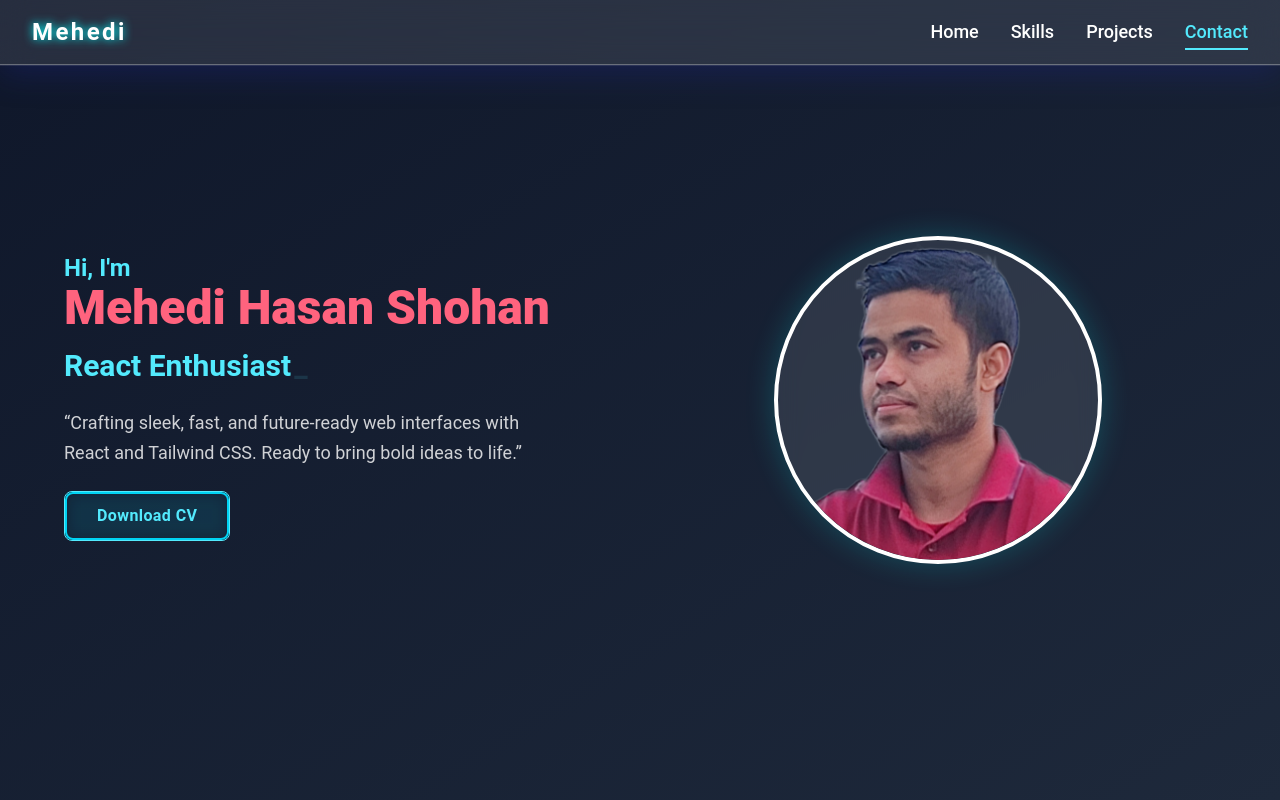
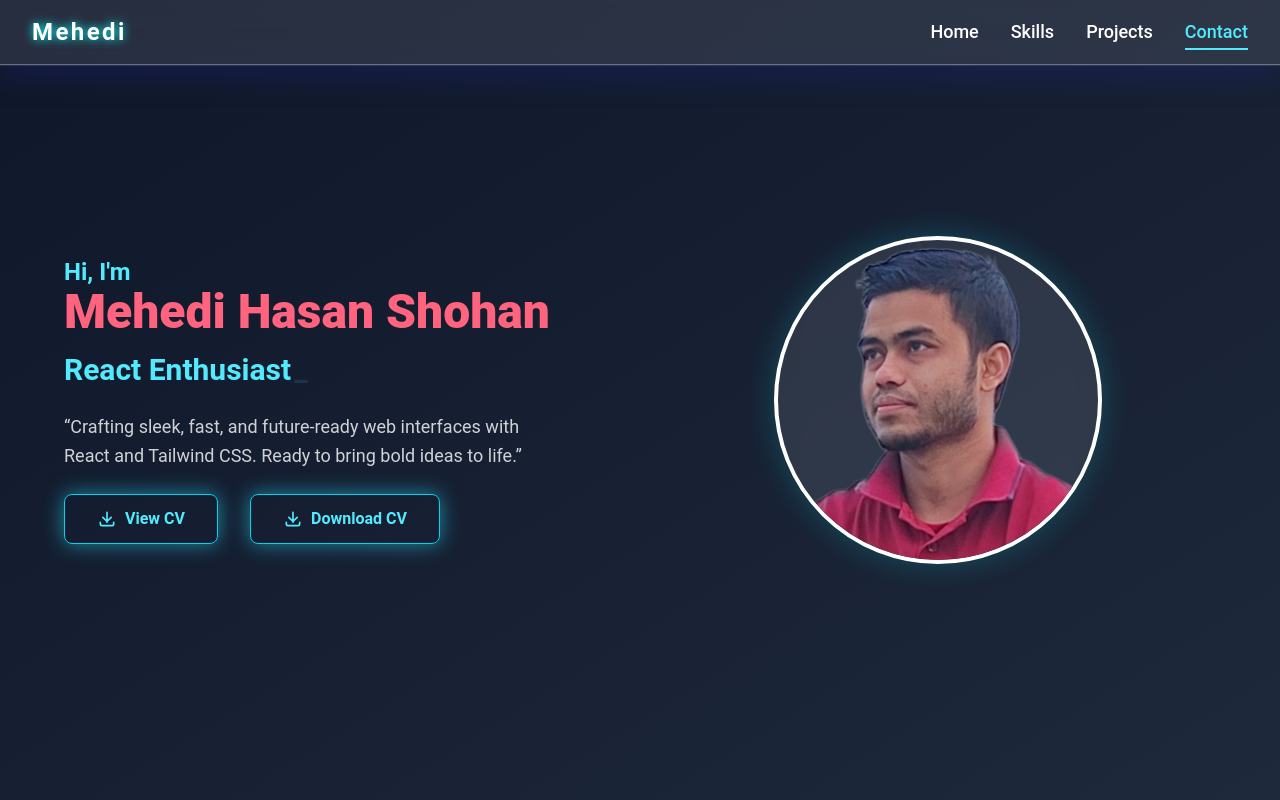
Before and after one commit to mehedihasanshohan/shohan-portfolio, a React (Vite) app: page / in a window 1280 px wide. Shown: the top 800 px of the page. Built offline with nearby package versions, Linux system fonts and the light colour scheme.

Commit message:
email btn functionality added

```diff
--- a/src/components/Contact/Contact.jsx
+++ b/src/components/Contact/Contact.jsx
@@ -280,9 +280,15 @@ export default function Contact() {
           <a href="https://www.facebook.com/profile.php?id=100007820023284" target="_blank" rel="noopener noreferrer" className="hover:text-cyan-400">
             <Facebook />
           </a>
-          <a href="mailto:mhshohan01@gmail.com" className="hover:text-cyan-400">
-            <Mail />
+
+          <a
+            href="https://mail.google.com/mail/?view=cm&fs=1&to=mhshohan01@gmail.com"
+            target="_blank"
+            rel="noopener noreferrer"
+            className="hover:text-cyan-400">
+           <Mail />
           </a>
+
           <a href="https://www.linkedin.com/in/mehedi-hasan-1a08b22b7/" target="_blank" rel="noopener noreferrer" className="hover:text-cyan-400">
             <Linkedin />
           </a>
--- a/src/components/Hero/Hero.jsx
+++ b/src/components/Hero/Hero.jsx
@@ -31,6 +31,15 @@ export default function Hero() {
           </p>
 
           {/* Futuristic Button */}
+          {/* <a
+            href="/2.pdf"
+            download="Mehedi-Hasan_shohan-cv.pdf" target='_blank'
+            className="inline-block relative px-8 py-3 text-cyan-300 font-bold tracking-wide border border-cyan-300 rounded-lg overflow-hidden group"
+          >
+            <span className="absolute inset-0 bg-cyan-500/20 blur-sm opacity-70 group-hover:opacity-100 transition-all duration-300 animate-pulse"></span>
+            <span className="relative z-10">Download CV</span>
+            <span className="absolute top-0 left-0 w-full h-full border-2 border-cyan-400 rounded-lg animate-spin-slow group-hover:animate-none"></span>
+          </a>
           <a
             href="/2.pdf"
             download="Mehedi-Hasan_shohan-cv.pdf" target='_blank'
@@ -39,7 +48,65 @@ export default function Hero() {
             <span className="absolute inset-0 bg-cyan-500/20 blur-sm opacity-70 group-hover:opacity-100 transition-all duration-300 animate-pulse"></span>
             <span className="relative z-10">Download CV</span>
             <span className="absolute top-0 left-0 w-full h-full border-2 border-cyan-400 rounded-lg animate-spin-slow group-hover:animate-none"></span>
-          </a>
+          </a> */}
+          {/*  custom*/}
+          <a
+  href="/2.pdf"
+  target="_blank"
+  rel="noopener noreferrer"
+  className="relative inline-flex items-center gap-2 px-8 py-3 rounded-lg border border-cyan-400 text-cyan-300 font-bold shadow-[0_0_20px_rgba(34,211,238,0.6)] overflow-hidden transition-all duration-300 hover:text-white group"
+>
+  {/* Smooth fill glow on hover */}
+  <span className="absolute inset-0 bg-cyan-500/20 opacity-0 group-hover:opacity-100 transition-all duration-500"></span>
+
+  {/* Correct download icon */}
+  <svg
+    className="relative z-10 w-5 h-5 text-cyan-300 group-hover:text-white transition duration-300"
+    xmlns="http://www.w3.org/2000/svg"
+    fill="none"
+    viewBox="0 0 24 24"
+    stroke="currentColor"
+    strokeWidth={2}
+  >
+    <path
+      strokeLinecap="round"
+      strokeLinejoin="round"
+      d="M4 16v2a2 2 0 002 2h12a2 2 0 002-2v-2M7 10l5 5 5-5M12 4v12"
+    />
+  </svg>
+
+  {/* Button text */}
+  <span className="relative z-10">View CV</span>
+</a>
+
+
+            <a
+              href="/2.pdf"
+              download="Mehedi-Hasan_Shohan-CV.pdf"
+              target="_blank"
+              className="relative inline-flex ml-8 items-center gap-2 px-8 py-3 rounded-lg border border-cyan-400 text-cyan-300 font-bold shadow-[0_0_20px_rgba(34,211,238,0.6)] overflow-hidden transition-all duration-300 hover:text-white group"
+            >
+              {/* Glowing background on hover */}
+              <span className="absolute inset-0 bg-cyan-500/20 opacity-0 group-hover:opacity-100 transition-all duration-500"></span>
+
+              {/* Icon */}
+              <svg
+                className="relative z-10 w-5 h-5 text-cyan-300 group-hover:text-white transition duration-300"
+                fill="none"
+                stroke="currentColor"
+                strokeWidth="2"
+                viewBox="0 0 24 24"
+              >
+                <path strokeLinecap="round" strokeLinejoin="round" d="M4 16v2a2 2 0 002 2h12a2 2 0 002-2v-2M7 10l5 5 5-5M12 4v12" />
+              </svg>
+
+              {/* Text */}
+              <span className="relative z-10">Download CV</span>
+            </a>
+            {/* custom btn ends here */}
+
+
+
         </div>
 
         {/* Right Section - Neon Image Card */}
```
